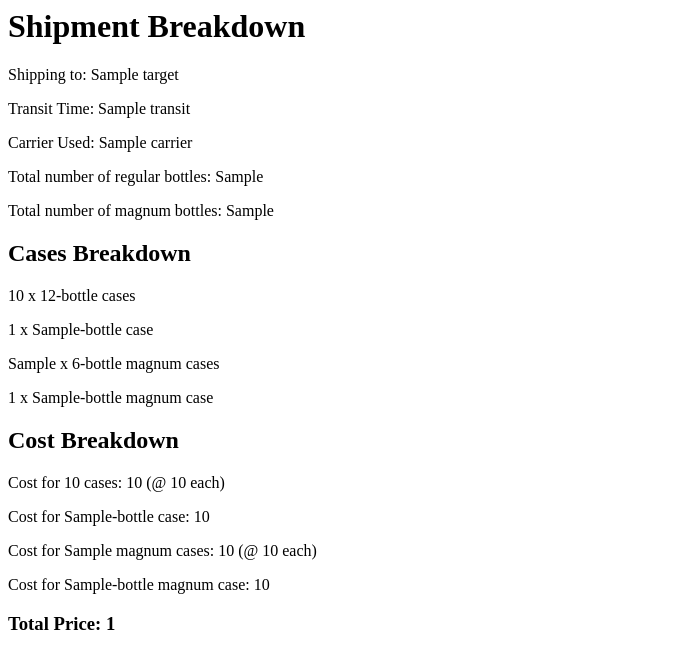
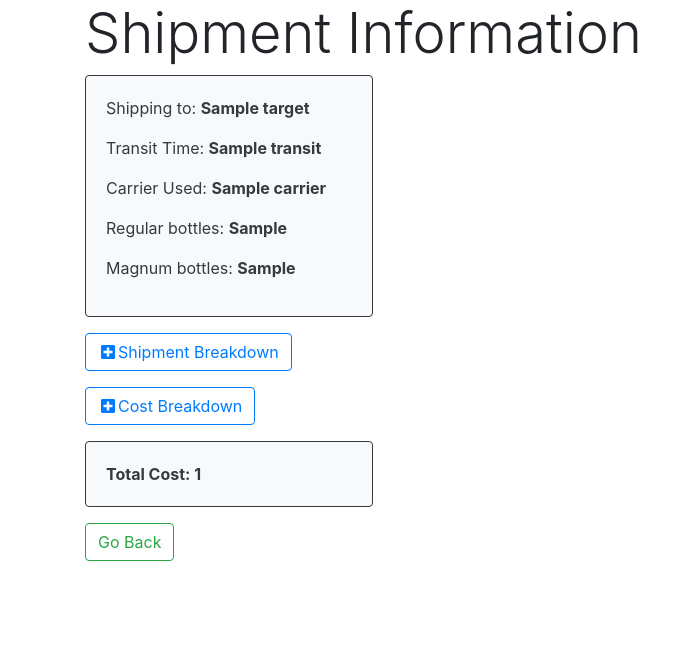
Before and after one commit to arrionc/shipping-calculator, a Flask app: template templates/second.html in a window 1280 px wide. Shown: the top 669 px of the page, without its empty margins (0-693 px from the left). Run offline with Flask 2, Linux system fonts and the light colour scheme; the template is opened without the code that fills it: most values are stand-ins (such as "Sample title", 1, 10 or a date in 2020); some libraries are stand-ins or nearby versions.

Commit message:
Added bootstrap

```diff
--- a/templates/second.html
+++ b/templates/second.html
@@ -1,21 +1,54 @@
-<h1>Shipment Breakdown</h1>
+{% extends "main.html" %}
+{% block content %}
 
-<p>Shipping to: {{target.name}}</p>
-<p>Transit Time: {{target.transit}}</p>
-<p>Carrier Used: {{target.carrier}}</p>
-<p>Total number of regular bottles: {{regBottles}}</p>
-<p>Total number of magnum bottles: {{magBottles}}</p>
+<h1 class="display-4">Shipment Information</h1>
+<div class="card bg-light text-dark border-dark mb-3" style="width: 18rem;">
+    <div class="card-body">
+    <p>Shipping to: <strong>{{target.name}}</strong></p>
+    <p>Transit Time: <strong>{{target.transit}}</strong></p>
+    <p>Carrier Used: <strong>{{target.carrier}}</strong></p>
+    <p>Regular bottles: <strong>{{regBottles}}</strong></p>
+    <p>Magnum bottles: <strong>{{magBottles}}</strong></p>
+    </div>
+</div>
 
-<h2>Cases Breakdown</h2>
-<p>{{regCases}} x 12-bottle cases</p>
-<p>1 x {{looseBottles}}-bottle case</p>
-<p>{{magCases}} x 6-bottle magnum cases</p>
-<p>1 x {{magLooseBottles}}-bottle magnum case</p>
+<button type="button" class="btn btn-outline-primary d-block mb-3"
+data-toggle="collapse" data-target="#collapse-btn-1">
+    <span class="fas fa-plus-square fa-fw"></span>Shipment Breakdown</button>
 
-<h2>Cost Breakdown</h2>
-<p>Cost for {{regCases}} cases: {{casePrice}} (@ {{twelveCasePrice.price}} each)</p>
-<p>Cost for {{looseBottles}}-bottle case: {{looseRegPrice}}</p>
-<p>Cost for {{magCases}} magnum cases: {{magPrice}} (@ {{magCasePrice.price}} each)</p>
-<p>Cost for {{magLooseBottles}}-bottle magnum case: {{looseMagPrice}}</p>
+    <div class="collapse mb-3" id="collapse-btn-1">
+        <div class="card bg-light text-dark border-dark" style="width: 18rem;">
+            <div class="card-body">
+                <p class="card-text">{{regCases}} x 12-bottle case(s)</p>
+                <p class="card-text">1 x {{looseBottles}}-bottle case</p>
+                <p class="card-text">{{magCases}} x 6-bottle magnum case(s)</p>
+                <p class="card-text">1 x {{magLooseBottles}}-bottle magnum case</p>
 
-<h3>Total Price: {{totalPrice}}</h3>
+            </div>
+        </div>
+    </div>
+
+<button type="button" class="btn btn-outline-primary d-block mb-3"
+data-toggle="collapse" data-target="#collapse-btn-2">
+    <span class="fas fa-plus-square fa-fw"></span>Cost Breakdown</button>
+
+    <div class="collapse mb-3" id="collapse-btn-2">
+        <div class="card bg-light text-dark border-dark" style="width: 30rem;">
+            <div class="card-body">
+                <p class="card-text">{{regCases}} case(s): <strong>{{casePrice}}</strong> (@ {{twelveCasePriceDollar}} each)</p>
+                <p class="card-text">{{looseBottles}}-bottle case: <strong>{{looseRegPrice}}</strong></p>
+                <p class="card-text">{{magCases}} magnum case(s): <strong>{{magPrice}}</strong> (@ {{magCasePriceDollar}} each)</p>
+                <p class="card-text">{{magLooseBottles}}-bottle magnum case: <strong>{{looseMagPrice}}</strong></p>
+            </div>
+        </div>
+    </div>
+
+<div class="card bg-light text-dark border-dark mb-3" style="width: 18rem;">
+    <div class="card-body">
+        <p class="card-text font-weight-bold">Total Cost: {{totalPrice}}</p>
+    </div>
+</div>
+
+<a class="btn btn-outline-success" href="{{url_for('enterValues')}}" role="button">Go Back</a>
+
+{% endblock %}
```
